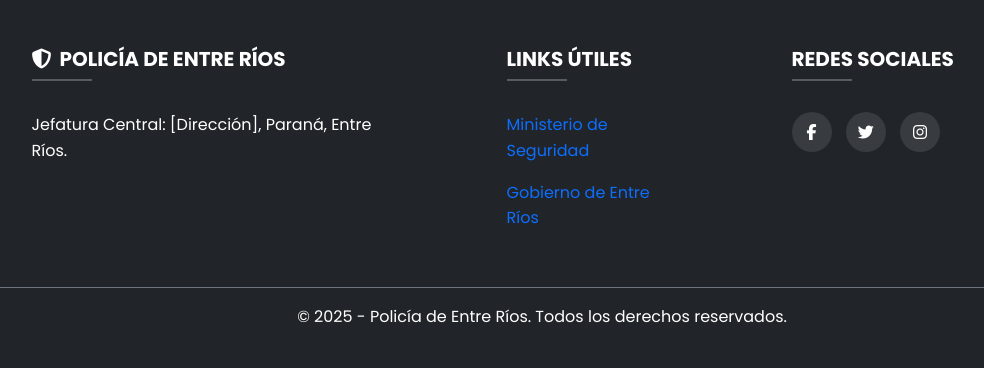
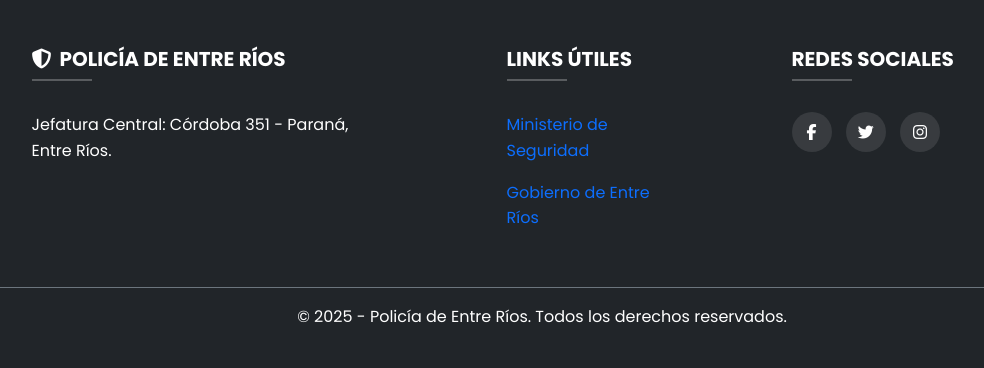
Before and after one commit to luiyitech/Pagina-Policia-Per, an ASP.NET Core app: page /Noticias/Admin in a window 1280 px wide. Shown: the part 383-751 px from the top of the page, without its empty margins (98-1082 px from the left). Run offline with ASP.NET Core 8, Linux system fonts and the light colour scheme; a user stored in the database is signed in.

Commit message:
footer direccion jefatura

```diff
--- a/Pagina Policia Per/Views/Shared/_Layout.cshtml
+++ b/Pagina Policia Per/Views/Shared/_Layout.cshtml
@@ -70,7 +70,7 @@
                 <div class="col-md-4 col-lg-4 col-xl-4 mx-auto mb-4">
                     <h5 class="text-uppercase fw-bold"><i class="fas fa-shield-halved me-2"></i>Policía de Entre Ríos</h5>
                     <hr class="mb-4 mt-0 d-inline-block mx-auto" style="width: 60px; background-color: #ffffff; height: 2px" />
-                    <p>Jefatura Central: [Dirección], Paraná, Entre Ríos.</p>
+                    <p>Jefatura Central: Córdoba 351 - Paraná, Entre Ríos.</p>
                 </div>
                 <div class="col-md-4 col-lg-2 col-xl-2 mx-auto mb-4">
                     <h5 class="text-uppercase fw-bold">Links Útiles</h5>
```
